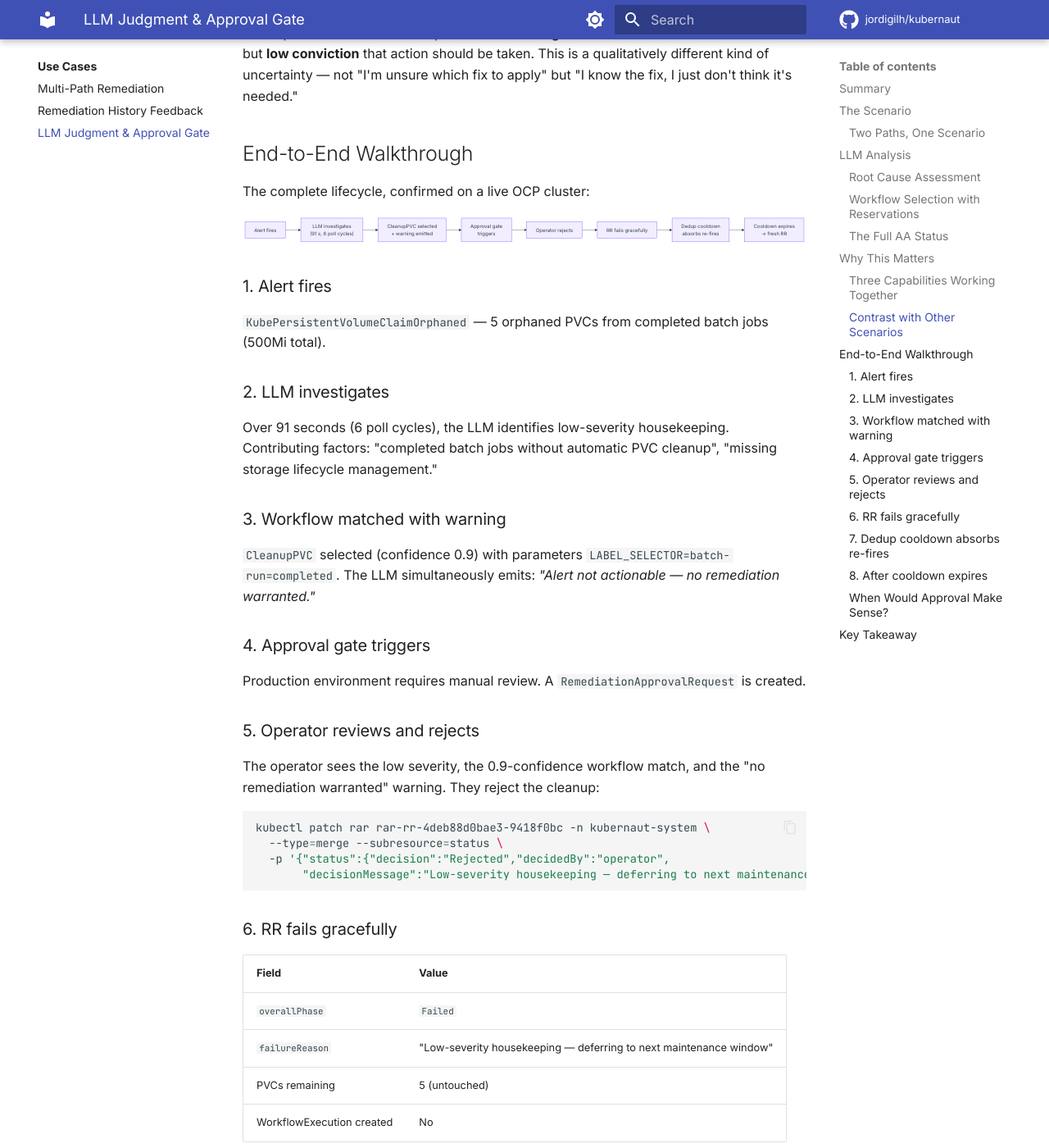
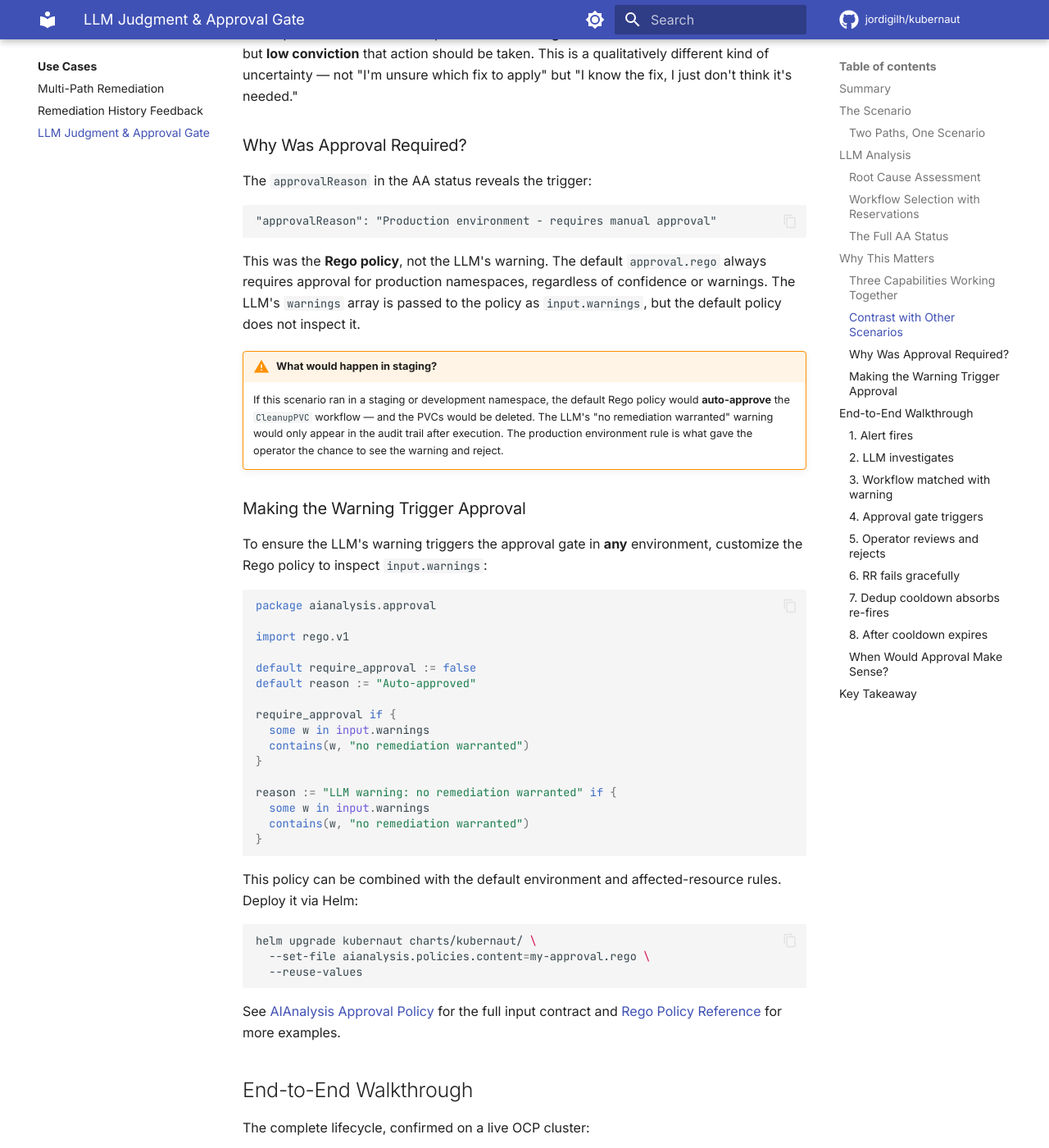
Before and after one commit to jordigilh/kubernaut-docs, an MkDocs documentation site: the page built from docs/use-cases/llm-judgment-approval-gate.md, in a window 1280 px wide and 1400 px high, scrolled down 4231 px. Shown: the whole window at 82% size. Built offline with MkDocs 1.6.1 and Material for MkDocs 9.7.7, drawn with Linux system fonts in a browser that asks for light colours; comment, search, counter and statistics services are not loaded; the version menu is left out.

Commit message:
docs: clarify Rego vs LLM warning role in approval gate
Explains that approval was triggered by the default Rego policy
(production environment rule), not the LLM's warning. Adds a warning
callout about the staging/dev implication, and provides a custom Rego
policy snippet that makes the "no remediation warranted" warning trigger
approval in any environment.

Made-with: Cursor

````diff
--- a/docs/use-cases/llm-judgment-approval-gate.md
+++ b/docs/use-cases/llm-judgment-approval-gate.md
@@ -152,6 +152,62 @@ but **low conviction** that action should be taken. This is a qualitatively diff
 kind of uncertainty — not "I'm unsure which fix to apply" but "I know the fix, I just
 don't think it's needed."
 
+### Why Was Approval Required?
+
+The `approvalReason` in the AA status reveals the trigger:
+
+```
+"approvalReason": "Production environment - requires manual approval"
+```
+
+This was the **Rego policy**, not the LLM's warning. The default `approval.rego` always
+requires approval for production namespaces, regardless of confidence or warnings. The
+LLM's `warnings` array is passed to the policy as `input.warnings`, but the default
+policy does not inspect it.
+
+!!! warning "What would happen in staging?"
+    If this scenario ran in a staging or development namespace, the default Rego policy
+    would **auto-approve** the `CleanupPVC` workflow — and the PVCs would be deleted.
+    The LLM's "no remediation warranted" warning would only appear in the audit trail
+    after execution. The production environment rule is what gave the operator the chance
+    to see the warning and reject.
+
+### Making the Warning Trigger Approval
+
+To ensure the LLM's warning triggers the approval gate in **any** environment, customize
+the Rego policy to inspect `input.warnings`:
+
+```rego
+package aianalysis.approval
+
+import rego.v1
+
+default require_approval := false
+default reason := "Auto-approved"
+
+require_approval if {
+  some w in input.warnings
+  contains(w, "no remediation warranted")
+}
+
+reason := "LLM warning: no remediation warranted" if {
+  some w in input.warnings
+  contains(w, "no remediation warranted")
+}
+```
+
+This policy can be combined with the default environment and affected-resource rules.
+Deploy it via Helm:
+
+```bash
+helm upgrade kubernaut charts/kubernaut/ \
+  --set-file aianalysis.policies.content=my-approval.rego \
+  --reuse-values
+```
+
+See [AIAnalysis Approval Policy](../user-guide/configmap-approval.md) for the full input
+contract and [Rego Policy Reference](../user-guide/rego-reference.md) for more examples.
+
 ## End-to-End Walkthrough
 
 The complete lifecycle, confirmed on a live OCP cluster:
````
